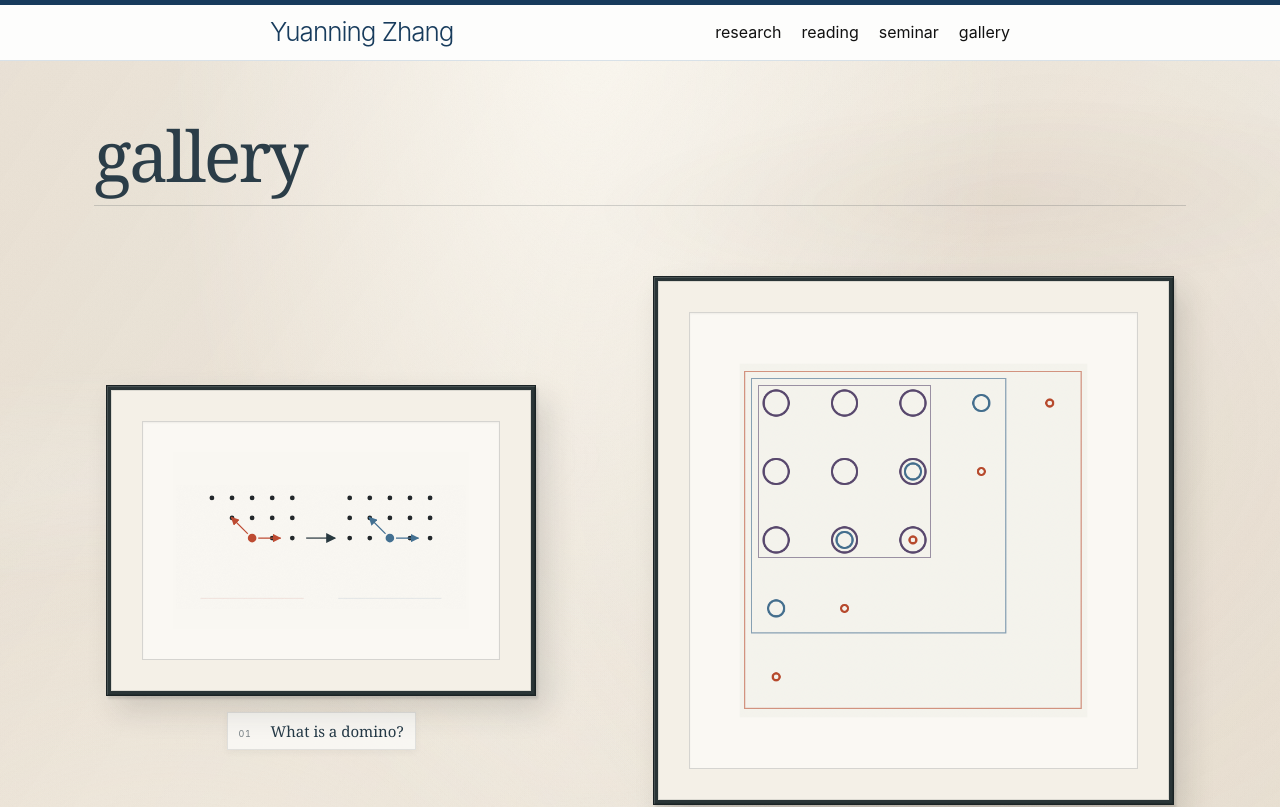
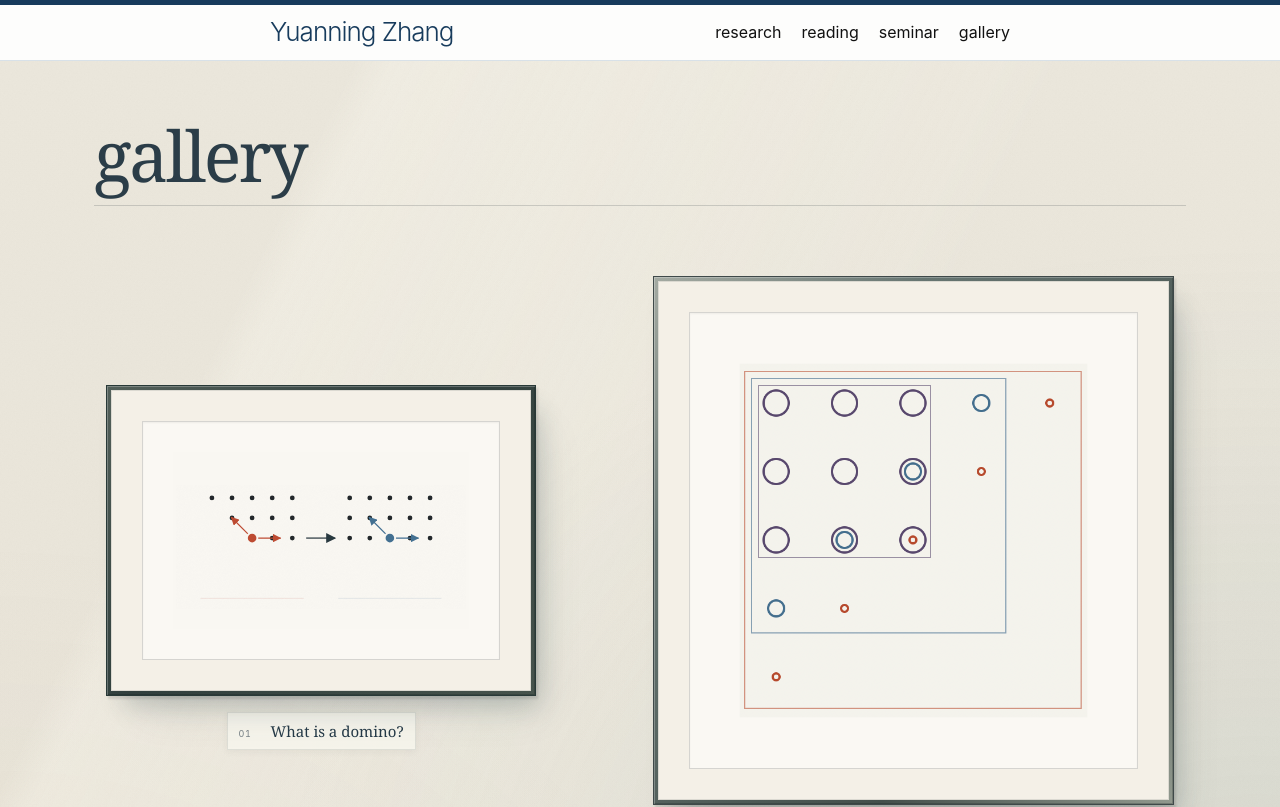
Before and after one commit to andyzhangyn/andyzhangyn.github.io, a Next.js app: page /visualizations in a window 1280 px wide. Shown: the top 807 px of the page. Built offline with nearby package versions, Linux system fonts and the light colour scheme.

Commit message:
Update portrait, gallery styling, and research writing

```diff
--- a/app/minima.css
+++ b/app/minima.css
@@ -232,8 +232,10 @@ label:focus-visible {
   display: block;
   width: 100%;
   height: auto;
+  aspect-ratio: 4 / 5;
+  object-fit: cover;
+  object-position: center 60%;
   border: 1px solid var(--grey-color-light);
-  filter: saturate(0.84);
 }
 
 .contact-list {
@@ -908,11 +910,10 @@ label:focus-visible {
   overflow: hidden;
   border-bottom: 1px solid rgba(75, 81, 82, 0.14);
   background:
-    radial-gradient(ellipse at 46% -4%, rgba(255, 253, 247, 0.72), transparent 43%),
-    radial-gradient(ellipse at 82% 26%, rgba(164, 132, 96, 0.09), transparent 38%),
-    radial-gradient(ellipse at 14% 68%, rgba(255, 251, 243, 0.38), transparent 42%),
-    linear-gradient(124deg, rgba(128, 101, 72, 0.045), transparent 27%, rgba(255, 255, 255, 0.14) 61%, transparent 84%),
-    linear-gradient(180deg, #eee7dc 0%, #e5dbcc 100%);
+    linear-gradient(116deg, transparent 18%, rgba(255, 253, 244, .25) 20%, rgba(255, 253, 244, .08) 51%, transparent 54%),
+    radial-gradient(ellipse at 98% 58%, rgba(102, 140, 144, .13), transparent 55%),
+    radial-gradient(ellipse at 0% 95%, rgba(175, 131, 94, .08), transparent 46%),
+    linear-gradient(180deg, #ebe7dc, #e8e3d7);
   isolation: isolate;
 }
 
@@ -928,21 +929,6 @@ label:focus-visible {
   pointer-events: none;
 }
 
-.gallery-exhibition::after {
-  position: absolute;
-  inset: -8%;
-  z-index: -1;
-  background:
-    radial-gradient(ellipse 45% 9% at 16% 31%, rgba(255, 255, 255, 0.16), transparent 72%),
-    radial-gradient(ellipse 38% 8% at 76% 16%, rgba(126, 99, 69, 0.055), transparent 74%),
-    radial-gradient(ellipse 50% 10% at 60% 58%, rgba(255, 255, 255, 0.12), transparent 70%),
-    radial-gradient(ellipse 40% 8% at 27% 85%, rgba(129, 101, 71, 0.045), transparent 72%);
-  content: "";
-  filter: blur(1.2px);
-  pointer-events: none;
-  transform: rotate(-2deg);
-}
-
 .gallery-exhibition-inner {
   position: relative;
   width: 100%;
@@ -1026,26 +1012,35 @@ label:focus-visible {
   position: relative;
   isolation: isolate;
   padding: 4px;
-  border: 1px solid rgba(21, 29, 30, 0.72);
-  background: #293436;
+  border: 1px solid #283937;
+  background: linear-gradient(135deg, #53605a, #303f3d 45%, #46534c);
   box-shadow:
-    1px 1px 0 rgba(255, 255, 255, 0.14) inset,
-    -1px -1px 0 rgba(12, 18, 19, 0.24) inset,
-    2px 3px 2px rgba(31, 35, 35, 0.13),
-    11px 15px 28px rgba(43, 42, 38, 0.15);
-  transition:
-    box-shadow 220ms ease,
-    transform 220ms ease;
+    1px 1px 0 rgba(255, 255, 255, .25) inset,
+    -1px -1px 0 rgba(12, 18, 19, .22) inset,
+    2px 3px 2px rgba(31, 35, 35, .12),
+    10px 17px 22px -7px rgba(55, 78, 83, .21),
+    21px 29px 40px -18px rgba(73, 84, 86, .15);
+  transition: box-shadow 220ms ease;
+}
+
+.gallery-work-slope .gallery-frame {
+  border-color: #3f4949;
+  background: linear-gradient(135deg, #a4aaa2, #667571 26%, #434f4b 72%, #91998e);
+}
+
+.gallery-work-vakil .gallery-frame {
+  border-color: #494039;
+  background: linear-gradient(135deg, #786750, #51483d 40%, #665846);
 }
 
 .gallery-work .gallery-frame:hover,
 .gallery-work .gallery-frame:focus-within {
   box-shadow:
-    1px 1px 0 rgba(255, 255, 255, 0.16) inset,
-    -1px -1px 0 rgba(12, 18, 19, 0.25) inset,
-    3px 4px 3px rgba(31, 35, 35, 0.14),
-    13px 19px 34px rgba(43, 42, 38, 0.17);
-  transform: translateY(-3px);
+    1px 1px 0 rgba(255, 255, 255, .25) inset,
+    -1px -1px 0 rgba(12, 18, 19, .22) inset,
+    2px 3px 2px rgba(31, 35, 35, .12),
+    10px 17px 22px -7px rgba(55, 78, 83, .26),
+    21px 29px 40px -18px rgba(73, 84, 86, .18);
 }
 
 .gallery-frame-mat {
@@ -1210,7 +1205,7 @@ label:focus-visible {
   margin: 16px auto 0;
   padding: 10px 12px 9px;
   border: 0;
-  background: rgba(250, 249, 246, 0.9);
+  background: rgba(248, 246, 237, 0.88);
   box-shadow:
     inset 0 0 0 1px rgba(63, 72, 74, 0.13),
     0 2px 7px rgba(46, 50, 49, 0.055);
@@ -1250,7 +1245,7 @@ label:focus-visible {
 }
 
 .gallery-plaque-static:hover {
-  background: rgba(250, 249, 246, 0.9);
+  background: rgba(248, 246, 237, 0.88);
   color: #243946;
   transform: none;
 }
@@ -1705,7 +1700,7 @@ label:focus-visible {
 
   .portrait-wrap {
     float: none;
-    width: min(100%, 360px);
+    width: min(100%, 280px);
     margin: 0 auto 25px;
   }
 
--- a/app/research/page.tsx
+++ b/app/research/page.tsx
@@ -56,6 +56,7 @@ export default function ResearchPage() {
                       [{publicationCount - index}]
                     </span>{" "}
                     {item.authors}, <em>{item.title}</em>.{" "}
+                    {"status" in item ? item.status : null}{" "}
                     {item.links.map((link) => (
                       <span className="bracket-link" key={link.label}>
                         [<a href={link.href}>{link.label}</a>]
--- a/app/site-content.ts
+++ b/app/site-content.ts
@@ -17,10 +17,10 @@ export const profile = {
     url: "https://antieau.github.io/",
   },
   portrait: {
-    src: "/profile-photo.jpg",
-    width: 1050,
-    height: 1470,
-    alt: "Yuanning Zhang browsing a shop display while holding a coffee",
+    src: "/profile-photo-outdoors.jpg",
+    width: 1093,
+    height: 1738,
+    alt: "Yuanning Zhang outdoors with a camera strap",
   },
 
   introduction:
@@ -44,6 +44,20 @@ export const profile = {
   },
 
   writing: [
+    {
+      year: "2026",
+      authors: "Y. Zhang",
+      title: "The stacky approach to de Rham-Witt cohomology",
+      status: "In preparation.",
+      links: [],
+    },
+    {
+      year: "2026",
+      authors: "Y. Zhang",
+      title: "Harder-Narasimhan filtration of torsion F-gauges",
+      status: "In preparation.",
+      links: [],
+    },
     {
       year: "2026",
       authors: "Y. Zhang",
```
Also changed, not shown: public/profile-photo-outdoors.jpg (added).
